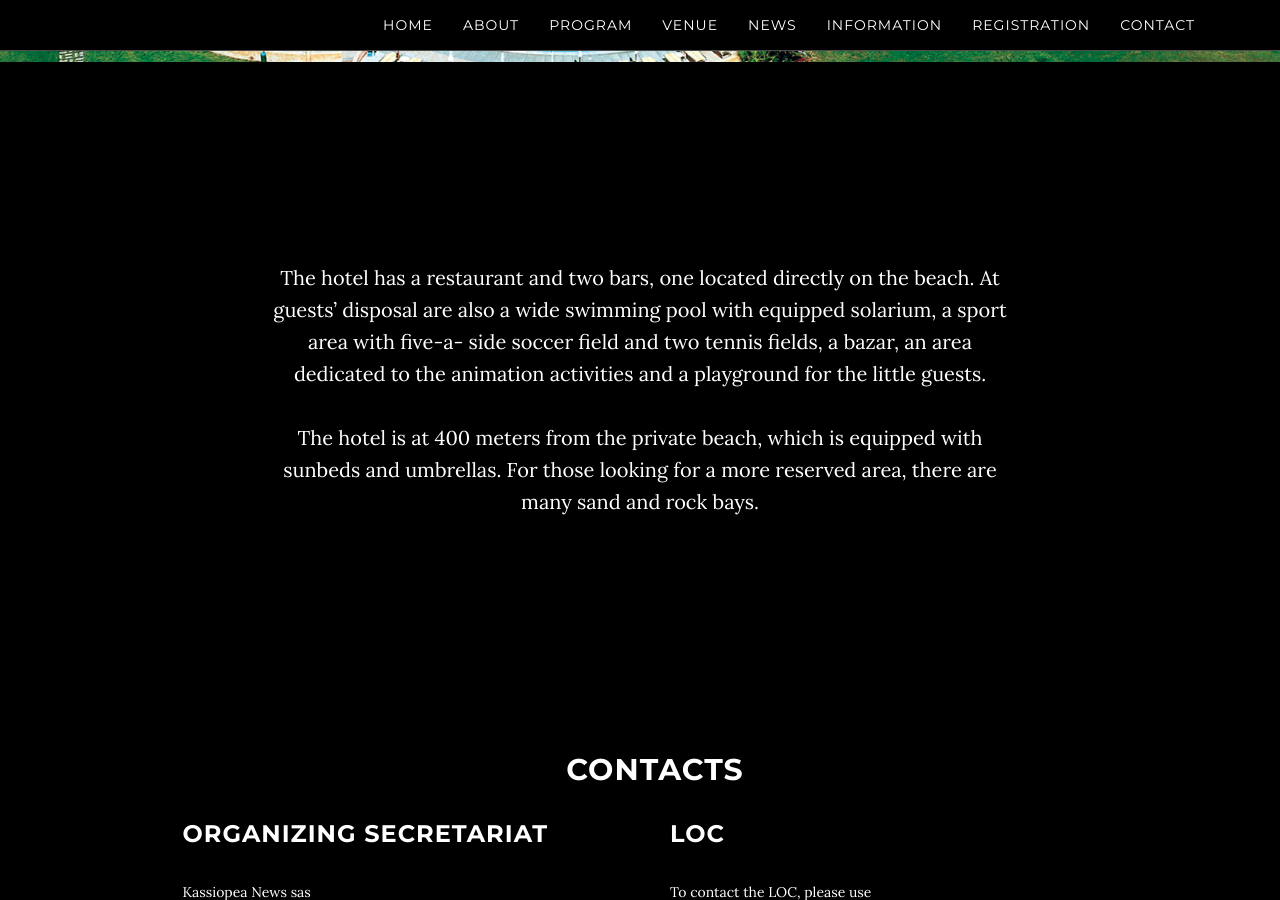
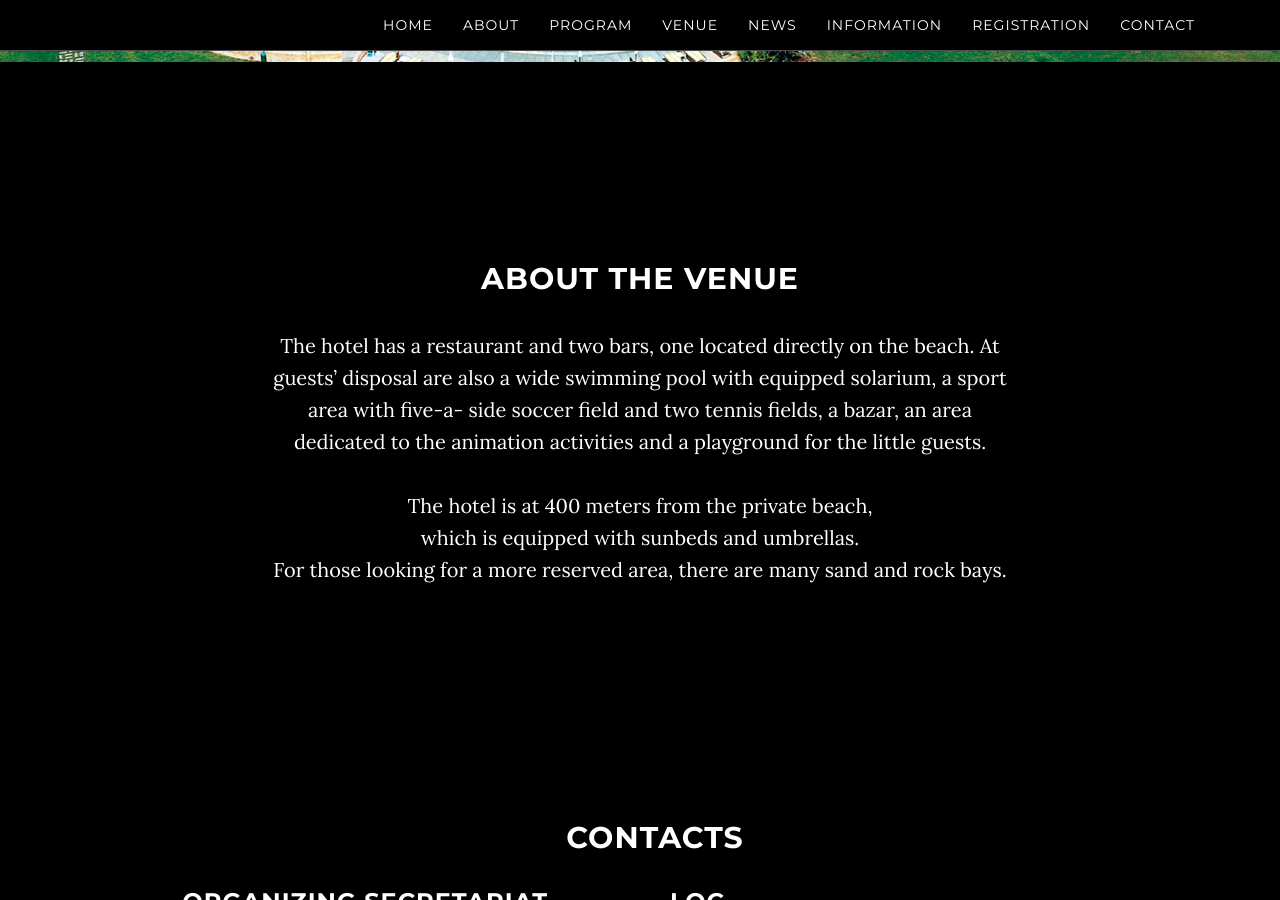
Before and after one commit to breakingthelimits/supereddington2018, a Jekyll site: the page built from index.html, in a window 1280 px wide and 900 px high, scrolled down 3095 px. Built offline with Jekyll 4.4.1, drawn with Linux system fonts in a browser that asks for light colours; some of the changed lines change nothing that is shown.

Commit message:
delete old commented version of download section

```diff
--- a/_includes/venue.html
+++ b/_includes/venue.html
@@ -27,40 +27,14 @@
     <section id="about" class="container content-section text-center">
         <div class="row">
             <div class="col-md-8 col-md-offset-2">
-                <!-- <h2>About this conference </h2> -->
+                <h2>About the venue </h2>
                 <p> The hotel has a restaurant and two bars, one located directly on the beach.
                      At guests’ disposal are also a wide swimming pool with equipped solarium, a sport area with
                      five-a- side soccer field and two tennis fields, a bazar, an area dedicated to the animation
                      activities and a playground for the little guests. <br /> <br />
-                    The hotel is at 400 meters from the private beach, which is equipped with sunbeds and umbrellas.
+                    The hotel is at 400 meters from the private beach,<br />
+                     which is equipped with sunbeds and umbrellas. <br />
                     For those looking for a more reserved area, there are many sand and rock bays.
                 </p>
             </div>
         </div>
-
-
-
-    <!-- Download Section -->
-    <!-- <section id="venue" class="content-section text-center">
-        <div class="venue-section">
-            <div class="container">
-                <div class="col-md-8 col-md-offset-2" style="background-color:rgba(0,0,0,0.7)">
-                    <h2>Venue</h2>
-                    <p>The venue will be the Sant'Elmo Beach Hotel, close to Castiadas (CA). <br />
-                      We strongly encourage participants to book a room in the Resort, discounted prices are available
-                      for the participants.
-                      Please contact <a href="mailto:luisaserra@kassiopeanews.com"> Kassiopea </a>
-                       to take advantage of the discounted rates.</p>
-                    <ul class="list-inline banner-social-buttons">
-                        <li>
-                            <a href="http://www.hotelsantelmobeach.it/en/" class="btn btn-default btn-lg">Resort website</a>
-                        </li>
-                        <li>
-                            <a href={{ site.baseurl }}/travel class="btn btn-default btn-lg">Travel information</a>
-                        </li>
-                    </ul>
-                </div>
-            </div>
-        </div>
-    </section>
-    -->
```
